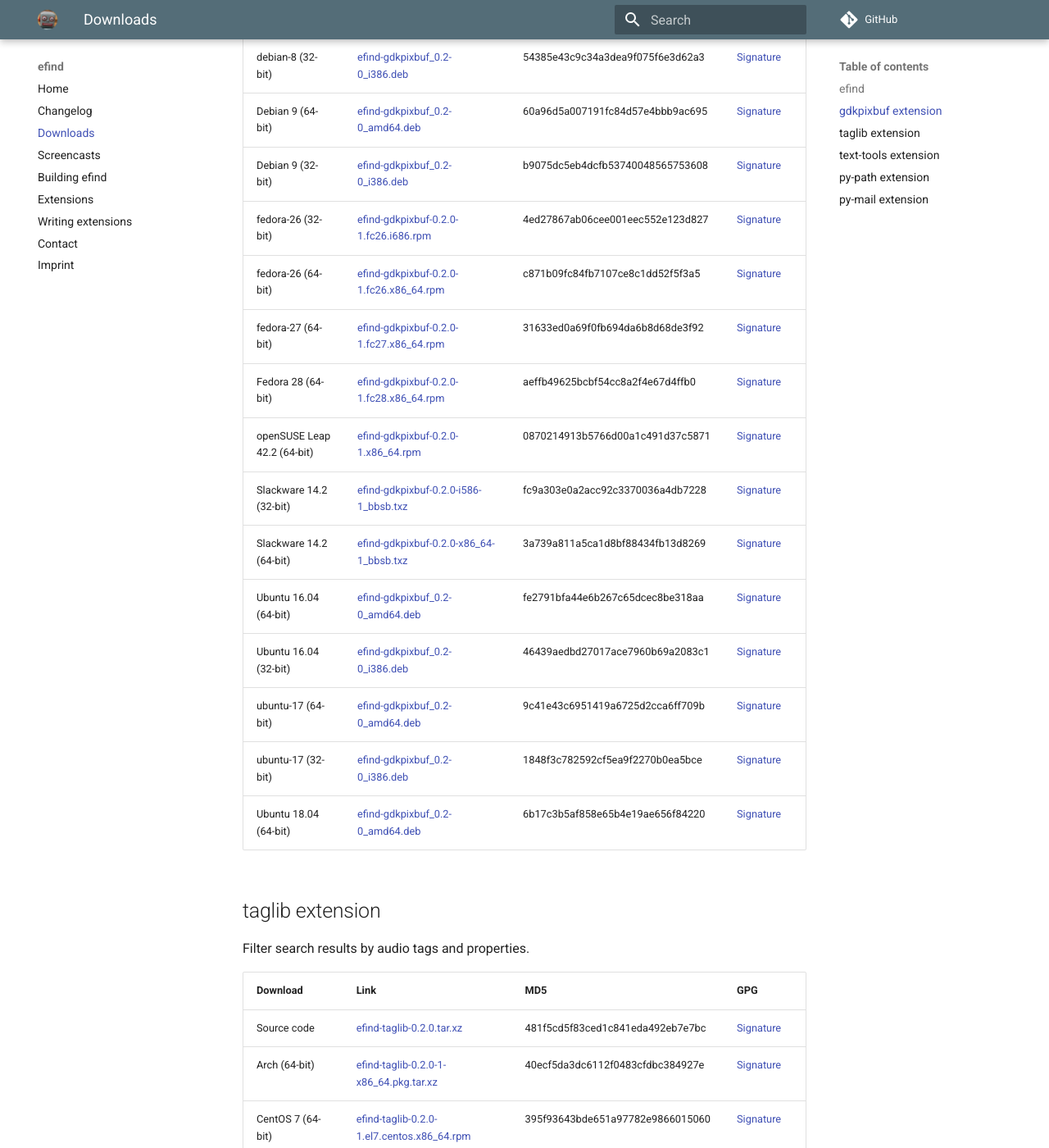
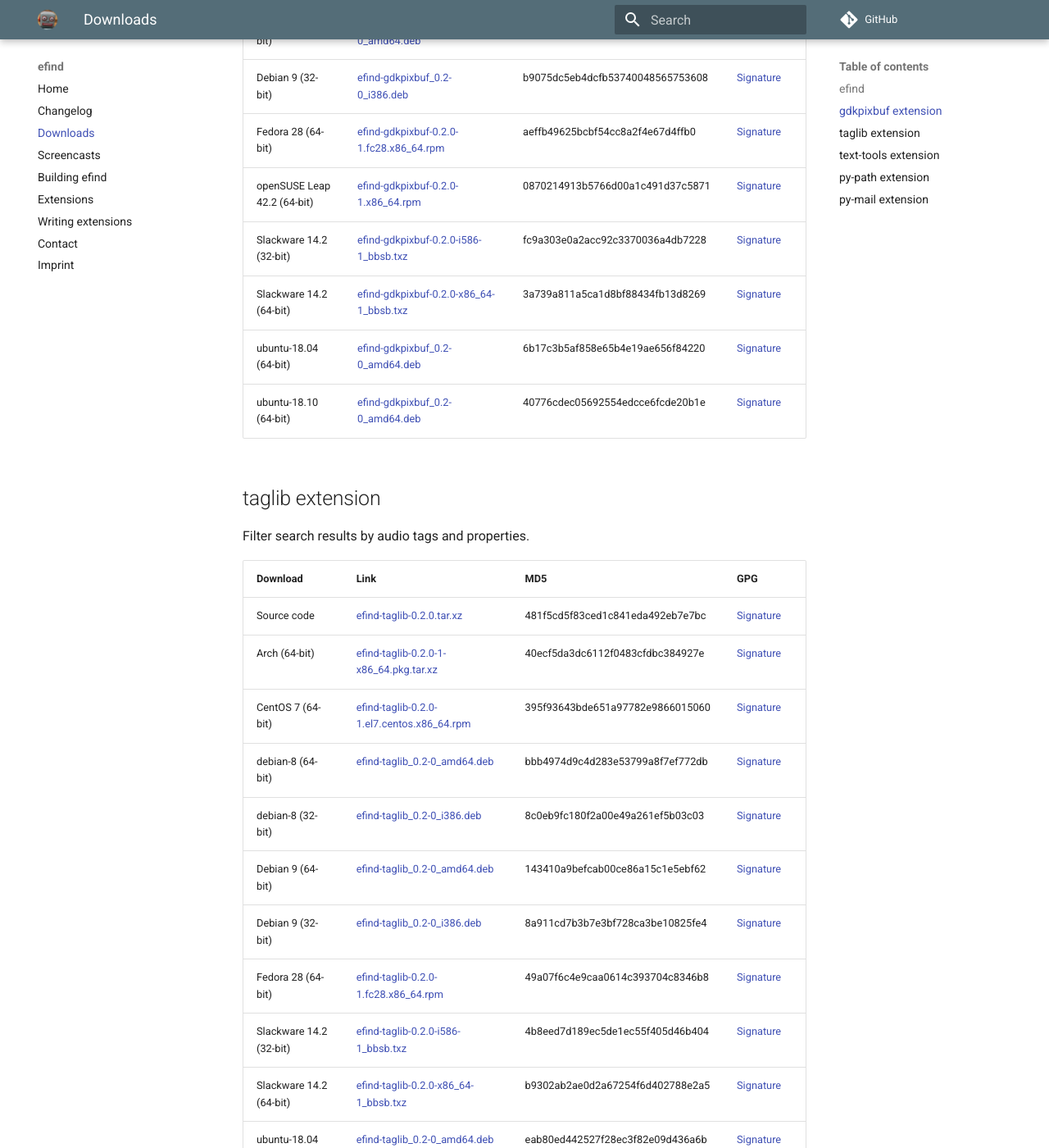
Before and after one commit to 20centaurifux/efind-website, an MkDocs documentation site: the page built from docs/downloads.md, in a window 1280 px wide and 1400 px high, scrolled down 1488 px. Shown: the whole window at 82% size. Built offline with MkDocs 1.6.1 and Material for MkDocs 9.7.7, drawn with Linux system fonts in a browser that asks for light colours; comment, search, counter and statistics services are not loaded; old or Windows-style settings are respelled for this version of MkDocs; some of the changed text lies outside the part shown.

Commit message:
Ubuntu 18.10 packages

```diff
--- a/docs/downloads.md
+++ b/docs/downloads.md
@@ -15,9 +15,8 @@
 openSUSE Leap 42.2 (64-bit)|[efind-0.4.2-1.x86_64.rpm](downloads/opensuse-leap/efind-0.4.2-1.x86_64.rpm)|e1f25bf751b54c5da90a8a3b2d2fe472|[Signature](downloads/opensuse-leap/efind-0.4.2-1.x86_64.rpm.asc)
 Slackware 14.2 (32-bit)|[efind-0.4.2-i586-1_bbsb.txz](downloads/slackware-14.2/efind-0.4.2-i586-1_bbsb.txz)|d1fd77bcf47171dbffe9fc64718aa8d5|[Signature](downloads/slackware-14.2/efind-0.4.2-i586-1_bbsb.txz.asc)
 Slackware 14.2 (64-bit)|[efind-0.4.2-x86_64-1_bbsb.txz](downloads/slackware-14.2/efind-0.4.2-x86_64-1_bbsb.txz)|95399196090632564644e9dc7fee8420|[Signature](downloads/slackware-14.2/efind-0.4.2-x86_64-1_bbsb.txz.asc)
-Ubuntu 16.04 (64-bit)|[efind_0.4-2_amd64.deb](downloads/ubuntu-16/efind_0.4-2_amd64.deb)|42f012f3d431c8d856d8bf0b2eae7c73|[Signature](downloads/ubuntu-16/efind_0.4-2_amd64.deb.asc)
-Ubuntu 16.04 (32-bit)|[efind_0.4-2_i386.deb](downloads/ubuntu-16/efind_0.4-2_i386.deb)|1455ce4653e4d46462a6bba1025a7bad|[Signature](downloads/ubuntu-16/efind_0.4-2_i386.deb.asc)
-Ubuntu 18.04 (64-bit)|[efind_0.4-2_amd64.deb](downloads/ubuntu-18/efind_0.4-2_amd64.deb)|8af0f483a79582be1a01c5d8356ba995|[Signature](downloads/ubuntu-18/efind_0.4-2_amd64.deb.asc)
+ubuntu-18.04 (64-bit)|[efind_0.4-2_amd64.deb](downloads/ubuntu-18.04/efind_0.4-2_amd64.deb)|8af0f483a79582be1a01c5d8356ba995|[Signature](downloads/ubuntu-18.04/efind_0.4-2_amd64.deb.asc)
+ubuntu-18.10 (64-bit)|[efind_0.4-2_amd64.deb](downloads/ubuntu-18.10/efind_0.4-2_amd64.deb)|985174c4859639aa2b8b862c111127ff|[Signature](downloads/ubuntu-18.10/efind_0.4-2_amd64.deb.asc)
 
 ##gdkpixbuf extension
 
@@ -32,18 +31,12 @@
 debian-8 (32-bit)|[efind-gdkpixbuf_0.2-0_i386.deb](downloads/debian-8/efind-gdkpixbuf_0.2-0_i386.deb)|54385e43c9c34a3dea9f075f6e3d62a3|[Signature](downloads/debian-8/efind-gdkpixbuf_0.2-0_i386.deb.asc)
 Debian 9 (64-bit)|[efind-gdkpixbuf_0.2-0_amd64.deb](downloads/debian-9/efind-gdkpixbuf_0.2-0_amd64.deb)|60a96d5a007191fc84d57e4bbb9ac695|[Signature](downloads/debian-9/efind-gdkpixbuf_0.2-0_amd64.deb.asc)
 Debian 9 (32-bit)|[efind-gdkpixbuf_0.2-0_i386.deb](downloads/debian-9/efind-gdkpixbuf_0.2-0_i386.deb)|b9075dc5eb4dcfb53740048565753608|[Signature](downloads/debian-9/efind-gdkpixbuf_0.2-0_i386.deb.asc)
-fedora-26 (32-bit)|[efind-gdkpixbuf-0.2.0-1.fc26.i686.rpm](downloads/fedora-26/efind-gdkpixbuf-0.2.0-1.fc26.i686.rpm)|4ed27867ab06cee001eec552e123d827|[Signature](downloads/fedora-26/efind-gdkpixbuf-0.2.0-1.fc26.i686.rpm.asc)
-fedora-26 (64-bit)|[efind-gdkpixbuf-0.2.0-1.fc26.x86_64.rpm](downloads/fedora-26/efind-gdkpixbuf-0.2.0-1.fc26.x86_64.rpm)|c871b09fc84fb7107ce8c1dd52f5f3a5|[Signature](downloads/fedora-26/efind-gdkpixbuf-0.2.0-1.fc26.x86_64.rpm.asc)
-fedora-27 (64-bit)|[efind-gdkpixbuf-0.2.0-1.fc27.x86_64.rpm](downloads/fedora-27/efind-gdkpixbuf-0.2.0-1.fc27.x86_64.rpm)|31633ed0a69f0fb694da6b8d68de3f92|[Signature](downloads/fedora-27/efind-gdkpixbuf-0.2.0-1.fc27.x86_64.rpm.asc)
 Fedora 28 (64-bit)|[efind-gdkpixbuf-0.2.0-1.fc28.x86_64.rpm](downloads/fedora-28/efind-gdkpixbuf-0.2.0-1.fc28.x86_64.rpm)|aeffb49625bcbf54cc8a2f4e67d4ffb0|[Signature](downloads/fedora-28/efind-gdkpixbuf-0.2.0-1.fc28.x86_64.rpm.asc)
 openSUSE Leap 42.2 (64-bit)|[efind-gdkpixbuf-0.2.0-1.x86_64.rpm](downloads/opensuse-leap/efind-gdkpixbuf-0.2.0-1.x86_64.rpm)|0870214913b5766d00a1c491d37c5871|[Signature](downloads/opensuse-leap/efind-gdkpixbuf-0.2.0-1.x86_64.rpm.asc)
 Slackware 14.2 (32-bit)|[efind-gdkpixbuf-0.2.0-i586-1_bbsb.txz](downloads/slackware-14.2/efind-gdkpixbuf-0.2.0-i586-1_bbsb.txz)|fc9a303e0a2acc92c3370036a4db7228|[Signature](downloads/slackware-14.2/efind-gdkpixbuf-0.2.0-i586-1_bbsb.txz.asc)
 Slackware 14.2 (64-bit)|[efind-gdkpixbuf-0.2.0-x86_64-1_bbsb.txz](downloads/slackware-14.2/efind-gdkpixbuf-0.2.0-x86_64-1_bbsb.txz)|3a739a811a5ca1d8bf88434fb13d8269|[Signature](downloads/slackware-14.2/efind-gdkpixbuf-0.2.0-x86_64-1_bbsb.txz.asc)
-Ubuntu 16.04 (64-bit)|[efind-gdkpixbuf_0.2-0_amd64.deb](downloads/ubuntu-16/efind-gdkpixbuf_0.2-0_amd64.deb)|fe2791bfa44e6b267c65dcec8be318aa|[Signature](downloads/ubuntu-16/efind-gdkpixbuf_0.2-0_amd64.deb.asc)
-Ubuntu 16.04 (32-bit)|[efind-gdkpixbuf_0.2-0_i386.deb](downloads/ubuntu-16/efind-gdkpixbuf_0.2-0_i386.deb)|46439aedbd27017ace7960b69a2083c1|[Signature](downloads/ubuntu-16/efind-gdkpixbuf_0.2-0_i386.deb.asc)
-ubuntu-17 (64-bit)|[efind-gdkpixbuf_0.2-0_amd64.deb](downloads/ubuntu-17/efind-gdkpixbuf_0.2-0_amd64.deb)|9c41e43c6951419a6725d2cca6ff709b|[Signature](downloads/ubuntu-17/efind-gdkpixbuf_0.2-0_amd64.deb.asc)
-ubuntu-17 (32-bit)|[efind-gdkpixbuf_0.2-0_i386.deb](downloads/ubuntu-17/efind-gdkpixbuf_0.2-0_i386.deb)|1848f3c782592cf5ea9f2270b0ea5bce|[Signature](downloads/ubuntu-17/efind-gdkpixbuf_0.2-0_i386.deb.asc)
-Ubuntu 18.04 (64-bit)|[efind-gdkpixbuf_0.2-0_amd64.deb](downloads/ubuntu-18/efind-gdkpixbuf_0.2-0_amd64.deb)|6b17c3b5af858e65b4e19ae656f84220|[Signature](downloads/ubuntu-18/efind-gdkpixbuf_0.2-0_amd64.deb.asc)
+ubuntu-18.04 (64-bit)|[efind-gdkpixbuf_0.2-0_amd64.deb](downloads/ubuntu-18.04/efind-gdkpixbuf_0.2-0_amd64.deb)|6b17c3b5af858e65b4e19ae656f84220|[Signature](downloads/ubuntu-18.04/efind-gdkpixbuf_0.2-0_amd64.deb.asc)
+ubuntu-18.10 (64-bit)|[efind-gdkpixbuf_0.2-0_amd64.deb](downloads/ubuntu-18.10/efind-gdkpixbuf_0.2-0_amd64.deb)|40776cdec05692554edcce6fcde20b1e|[Signature](downloads/ubuntu-18.10/efind-gdkpixbuf_0.2-0_amd64.deb.asc)
 
 ##taglib extension
 
@@ -58,17 +51,11 @@
 debian-8 (32-bit)|[efind-taglib_0.2-0_i386.deb](downloads/debian-8/efind-taglib_0.2-0_i386.deb)|8c0eb9fc180f2a00e49a261ef5b03c03|[Signature](downloads/debian-8/efind-taglib_0.2-0_i386.deb.asc)
 Debian 9 (64-bit)|[efind-taglib_0.2-0_amd64.deb](downloads/debian-9/efind-taglib_0.2-0_amd64.deb)|143410a9befcab00ce86a15c1e5ebf62|[Signature](downloads/debian-9/efind-taglib_0.2-0_amd64.deb.asc)
 Debian 9 (32-bit)|[efind-taglib_0.2-0_i386.deb](downloads/debian-9/efind-taglib_0.2-0_i386.deb)|8a911cd7b3b7e3bf728ca3be10825fe4|[Signature](downloads/debian-9/efind-taglib_0.2-0_i386.deb.asc)
-fedora-26 (32-bit)|[efind-taglib-0.2.0-1.fc26.i686.rpm](downloads/fedora-26/efind-taglib-0.2.0-1.fc26.i686.rpm)|1ccc23efd400a952aa502484a87ede2c|[Signature](downloads/fedora-26/efind-taglib-0.2.0-1.fc26.i686.rpm.asc)
-fedora-26 (64-bit)|[efind-taglib-0.2.0-1.fc26.x86_64.rpm](downloads/fedora-26/efind-taglib-0.2.0-1.fc26.x86_64.rpm)|b05cbf4a4ce9b17cd5db37a38ef82aaa|[Signature](downloads/fedora-26/efind-taglib-0.2.0-1.fc26.x86_64.rpm.asc)
-fedora-27 (64-bit)|[efind-taglib-0.2.0-1.fc27.x86_64.rpm](downloads/fedora-27/efind-taglib-0.2.0-1.fc27.x86_64.rpm)|f2e7f56d11bd5e3bd1d26ce8942393bf|[Signature](downloads/fedora-27/efind-taglib-0.2.0-1.fc27.x86_64.rpm.asc)
 Fedora 28 (64-bit)|[efind-taglib-0.2.0-1.fc28.x86_64.rpm](downloads/fedora-28/efind-taglib-0.2.0-1.fc28.x86_64.rpm)|49a07f6c4e9caa0614c393704c8346b8|[Signature](downloads/fedora-28/efind-taglib-0.2.0-1.fc28.x86_64.rpm.asc)
 Slackware 14.2 (32-bit)|[efind-taglib-0.2.0-i586-1_bbsb.txz](downloads/slackware-14.2/efind-taglib-0.2.0-i586-1_bbsb.txz)|4b8eed7d189ec5de1ec55f405d46b404|[Signature](downloads/slackware-14.2/efind-taglib-0.2.0-i586-1_bbsb.txz.asc)
 Slackware 14.2 (64-bit)|[efind-taglib-0.2.0-x86_64-1_bbsb.txz](downloads/slackware-14.2/efind-taglib-0.2.0-x86_64-1_bbsb.txz)|b9302ab2ae0d2a67254f6d402788e2a5|[Signature](downloads/slackware-14.2/efind-taglib-0.2.0-x86_64-1_bbsb.txz.asc)
-Ubuntu 16.04 (64-bit)|[efind-taglib_0.2-0_amd64.deb](downloads/ubuntu-16/efind-taglib_0.2-0_amd64.deb)|947e96d078995aea10f8a261cf43c9f9|[Signature](downloads/ubuntu-16/efind-taglib_0.2-0_amd64.deb.asc)
-Ubuntu 16.04 (32-bit)|[efind-taglib_0.2-0_i386.deb](downloads/ubuntu-16/efind-taglib_0.2-0_i386.deb)|96804917413603425c6221030d1f960f|[Signature](downloads/ubuntu-16/efind-taglib_0.2-0_i386.deb.asc)
-ubuntu-17 (64-bit)|[efind-taglib_0.2-0_amd64.deb](downloads/ubuntu-17/efind-taglib_0.2-0_amd64.deb)|4bc7e12a018e10f2a3562fd9d4d1afe1|[Signature](downloads/ubuntu-17/efind-taglib_0.2-0_amd64.deb.asc)
-ubuntu-17 (32-bit)|[efind-taglib_0.2-0_i386.deb](downloads/ubuntu-17/efind-taglib_0.2-0_i386.deb)|2ec1310bb184fdb9c2920ffde6cfd137|[Signature](downloads/ubuntu-17/efind-taglib_0.2-0_i386.deb.asc)
-Ubuntu 18.04 (64-bit)|[efind-taglib_0.2-0_amd64.deb](downloads/ubuntu-18/efind-taglib_0.2-0_amd64.deb)|eab80ed442527f28ec3f82e09d436a6b|[Signature](downloads/ubuntu-18/efind-taglib_0.2-0_amd64.deb.asc)
+ubuntu-18.04 (64-bit)|[efind-taglib_0.2-0_amd64.deb](downloads/ubuntu-18.04/efind-taglib_0.2-0_amd64.deb)|eab80ed442527f28ec3f82e09d436a6b|[Signature](downloads/ubuntu-18.04/efind-taglib_0.2-0_amd64.deb.asc)
+ubuntu-18.10 (64-bit)|[efind-taglib_0.2-0_amd64.deb](downloads/ubuntu-18.10/efind-taglib_0.2-0_amd64.deb)|5d3e020640fe72d4c30d6b1c9dff3270|[Signature](downloads/ubuntu-18.10/efind-taglib_0.2-0_amd64.deb.asc)
 
 ##text-tools extension
 
@@ -83,18 +70,12 @@
 debian-8 (32-bit)|[efind-text-tools_0.2-0_i386.deb](downloads/debian-8/efind-text-tools_0.2-0_i386.deb)|f7261366852216aba6763d461704f8c2|[Signature](downloads/debian-8/efind-text-tools_0.2-0_i386.deb.asc)
 Debian 9 (64-bit)|[efind-text-tools_0.2-0_amd64.deb](downloads/debian-9/efind-text-tools_0.2-0_amd64.deb)|5086df41369e74c19254762835120f95|[Signature](downloads/debian-9/efind-text-tools_0.2-0_amd64.deb.asc)
 Debian 9 (32-bit)|[efind-text-tools_0.2-0_i386.deb](downloads/debian-9/efind-text-tools_0.2-0_i386.deb)|de061e1d9e3f6b25fa22cd3e8a03f7ce|[Signature](downloads/debian-9/efind-text-tools_0.2-0_i386.deb.asc)
-fedora-26 (32-bit)|[efind-text-tools-0.2.0-1.fc26.i686.rpm](downloads/fedora-26/efind-text-tools-0.2.0-1.fc26.i686.rpm)|9167d649e2beb79be813df7b8e7ba889|[Signature](downloads/fedora-26/efind-text-tools-0.2.0-1.fc26.i686.rpm.asc)
-fedora-26 (64-bit)|[efind-text-tools-0.2.0-1.fc26.x86_64.rpm](downloads/fedora-26/efind-text-tools-0.2.0-1.fc26.x86_64.rpm)|0f888ceade32db9c858551ba9257abc2|[Signature](downloads/fedora-26/efind-text-tools-0.2.0-1.fc26.x86_64.rpm.asc)
-fedora-27 (64-bit)|[efind-text-tools-0.2.0-1.fc27.x86_64.rpm](downloads/fedora-27/efind-text-tools-0.2.0-1.fc27.x86_64.rpm)|22490d08c53b447e7a6f72256db74897|[Signature](downloads/fedora-27/efind-text-tools-0.2.0-1.fc27.x86_64.rpm.asc)
 Fedora 28 (64-bit)|[efind-text-tools-0.2.0-1.fc28.x86_64.rpm](downloads/fedora-28/efind-text-tools-0.2.0-1.fc28.x86_64.rpm)|0affd2b41d59f2e207e49939002ec4b6|[Signature](downloads/fedora-28/efind-text-tools-0.2.0-1.fc28.x86_64.rpm.asc)
 openSUSE Leap 42.2 (64-bit)|[efind-text-tools-0.2.0-1.x86_64.rpm](downloads/opensuse-leap/efind-text-tools-0.2.0-1.x86_64.rpm)|b9923ae103f43b022b7463eaf5e24a96|[Signature](downloads/opensuse-leap/efind-text-tools-0.2.0-1.x86_64.rpm.asc)
 Slackware 14.2 (32-bit)|[efind-text-tools-0.2.0-i586-1_bbsb.txz](downloads/slackware-14.2/efind-text-tools-0.2.0-i586-1_bbsb.txz)|168d966f761ca66f2b099fa9c66052e3|[Signature](downloads/slackware-14.2/efind-text-tools-0.2.0-i586-1_bbsb.txz.asc)
 Slackware 14.2 (64-bit)|[efind-text-tools-0.2.0-x86_64-1_bbsb.txz](downloads/slackware-14.2/efind-text-tools-0.2.0-x86_64-1_bbsb.txz)|4aebf55f574cd78bc9164e3959c5bd30|[Signature](downloads/slackware-14.2/efind-text-tools-0.2.0-x86_64-1_bbsb.txz.asc)
-Ubuntu 16.04 (64-bit)|[efind-text-tools_0.2-0_amd64.deb](downloads/ubuntu-16/efind-text-tools_0.2-0_amd64.deb)|be38b99cf7d4dcb699a66ac6d4a85b60|[Signature](downloads/ubuntu-16/efind-text-tools_0.2-0_amd64.deb.asc)
-Ubuntu 16.04 (32-bit)|[efind-text-tools_0.2-0_i386.deb](downloads/ubuntu-16/efind-text-tools_0.2-0_i386.deb)|4e7e443a83c5a51b7fb37298d78f7045|[Signature](downloads/ubuntu-16/efind-text-tools_0.2-0_i386.deb.asc)
-ubuntu-17 (64-bit)|[efind-text-tools_0.2-0_amd64.deb](downloads/ubuntu-17/efind-text-tools_0.2-0_amd64.deb)|5e8add9f6ef198cf4e18a30e07bbef17|[Signature](downloads/ubuntu-17/efind-text-tools_0.2-0_amd64.deb.asc)
-ubuntu-17 (32-bit)|[efind-text-tools_0.2-0_i386.deb](downloads/ubuntu-17/efind-text-tools_0.2-0_i386.deb)|5220284a48d17a5d4655dcb969999799|[Signature](downloads/ubuntu-17/efind-text-tools_0.2-0_i386.deb.asc)
-Ubuntu 18.04 (64-bit)|[efind-text-tools_0.2-0_amd64.deb](downloads/ubuntu-18/efind-text-tools_0.2-0_amd64.deb)|baafd46864c429d910210a1ad0e5e29d|[Signature](downloads/ubuntu-18/efind-text-tools_0.2-0_amd64.deb.asc)
+ubuntu-18.04 (64-bit)|[efind-text-tools_0.2-0_amd64.deb](downloads/ubuntu-18.04/efind-text-tools_0.2-0_amd64.deb)|baafd46864c429d910210a1ad0e5e29d|[Signature](downloads/ubuntu-18.04/efind-text-tools_0.2-0_amd64.deb.asc)
+ubuntu-18.10 (64-bit)|[efind-text-tools_0.2-0_amd64.deb](downloads/ubuntu-18.10/efind-text-tools_0.2-0_amd64.deb)|ed6dd4fdff23616088da6b419f2da725|[Signature](downloads/ubuntu-18.10/efind-text-tools_0.2-0_amd64.deb.asc)
 
 ##py-path extension
 
--- a/generate_downloads.py
+++ b/generate_downloads.py
@@ -25,8 +25,8 @@
 		name = "openSUSE Leap 42.2"
 	elif name == "slackware-14.2":
 		name = "Slackware 14.2"
-	elif name == "ubuntu-16":
-		name = "Ubuntu 16.04"
+	elif name == "ubuntu-18":
+		name = "Ubuntu 18.04"
 	elif name == "ubuntu-18":
 		name = "Ubuntu 18.04"
 
```
